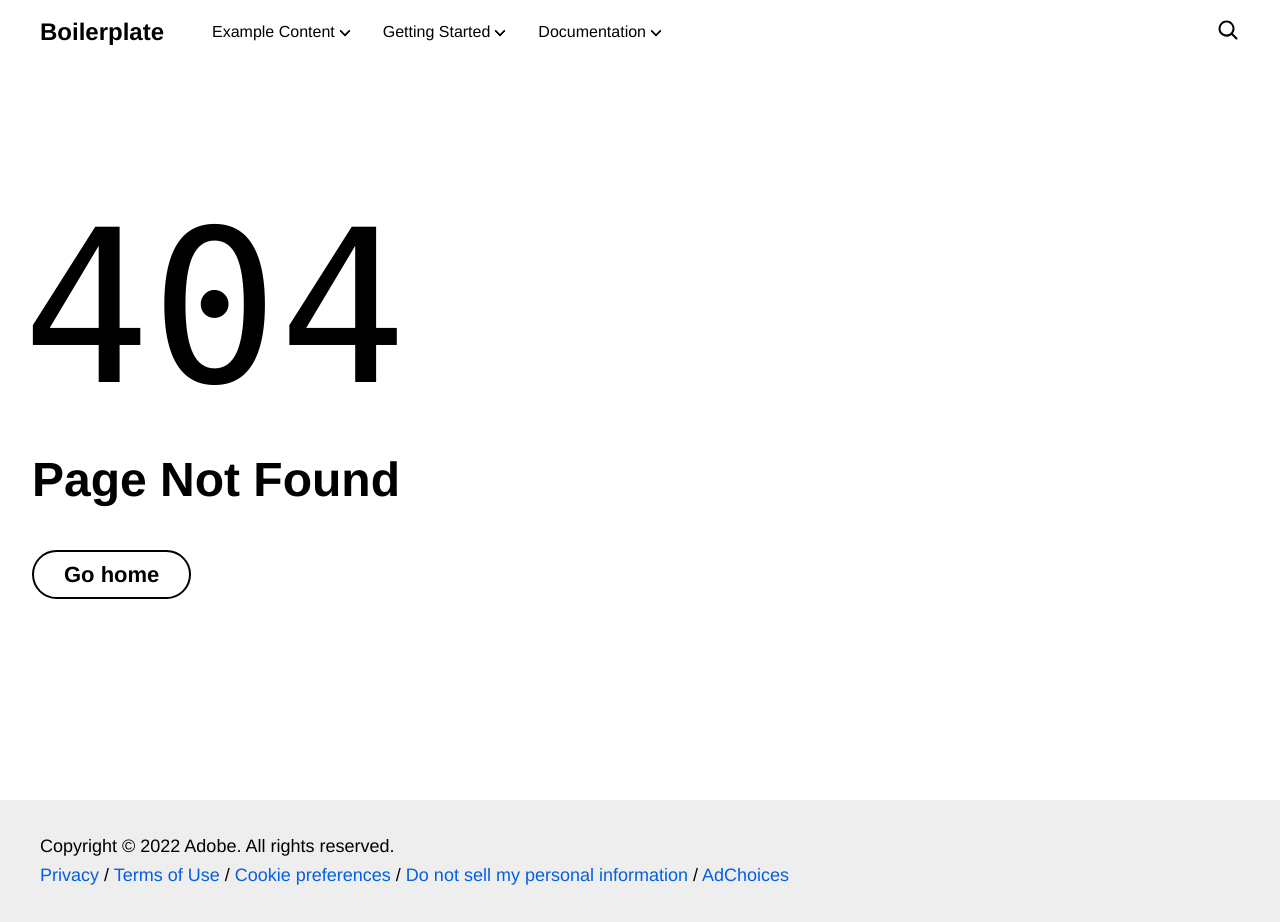
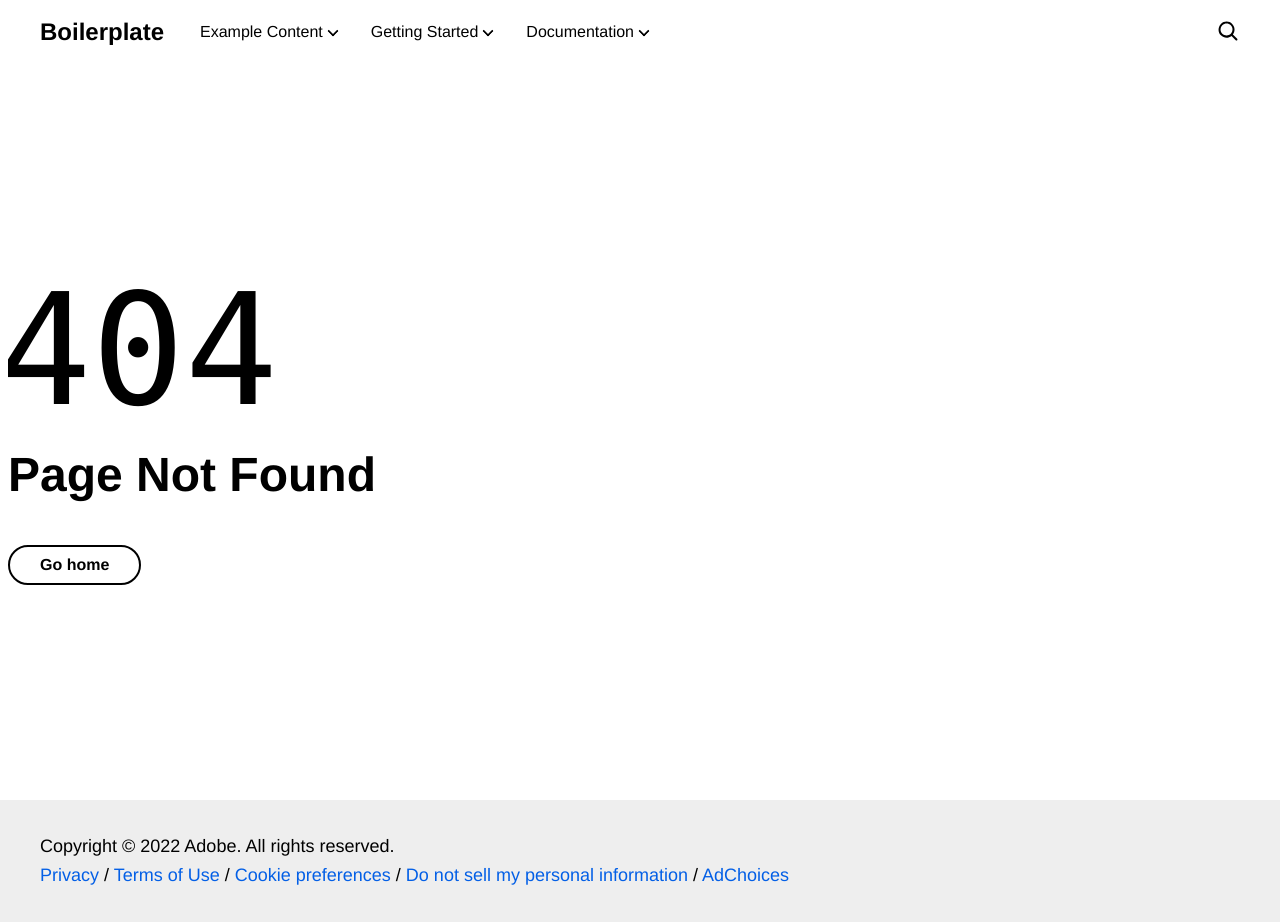
Before and after one commit to cvanrhee/nike-franklin, a website with bundled scripts: page 404.html in a window 1280 px wide. Built offline with nearby package versions, Linux system fonts and the light colour scheme; files whose address does not match are found by name.

Commit message:
Update styles.css

```diff
--- a/styles/styles.css
+++ b/styles/styles.css
@@ -13,14 +13,16 @@
  :root {
   /* colors */
   --link-color: #035fe6;
-  --link-hover-color: #136ff6;
+  --link-hover-color: hsl(0, 0%, 67%);
   --background-color: #fff;
   --overlay-background-color: #eee;
   --highlight-background-color: #ccc;
   --text-color: #000;
+  --background-button-color: #111111;
+  --text-button-color: #ffffff;
 
   /* fonts */
-  --body-font-family: 'helvetica neue', helvetica, ubuntu, roboto, noto, sans-serif;
+  --body-font-family: 'helvetica neue', Helvetica, Arial, sans-serif;
   --heading-font-family: var(--body-font-family);
   --fixed-font-family: 'Roboto Mono', menlo, consolas, 'Liberation Mono', monospace;
 
@@ -43,7 +45,7 @@
 }
 
 body {
-  font-size: var(--body-font-size-m);
+  font-size: var(--body-font-size-xs);
   margin: 0;
   font-family: var(--body-font-family);
   line-height: 1.6;
@@ -65,7 +67,7 @@ h4, h5, h6 {
   font-family: var(--heading-font-family);
   font-weight: 600;
   line-height: 1.25;
-  margin-top: 1em;
+  margin-top: .5em;
   margin-bottom: .5em;
   scroll-margin: calc(var(--nav-height) + 1em);
 }
@@ -118,8 +120,8 @@ a.button:any-link, button {
   font-style: normal;
   font-weight: 600;
   cursor: pointer;
-  color: var(--background-color);
-  background-color: var(--link-color);
+  color: var(--text-button-color);
+  background-color: var(--background-button-color);
   margin: 16px 0;
   white-space: nowrap;
   overflow: hidden;
@@ -206,7 +208,7 @@ main img {
 
 @media (min-width: 600px) {
   main .section {
-    padding: 64px 32px;
+    padding: 16px 8px;
   }
 }
 
@@ -246,3 +248,10 @@ main .card-overlay h3 {
   margin-top: 2px;
   margin-bottom: 2px;
 }
+
+.section .flex-buttons {
+  display: flex;
+  flex-direction: row;
+  padding-top: 0px;
+  padding-bottom: 0xp;
+}
```
